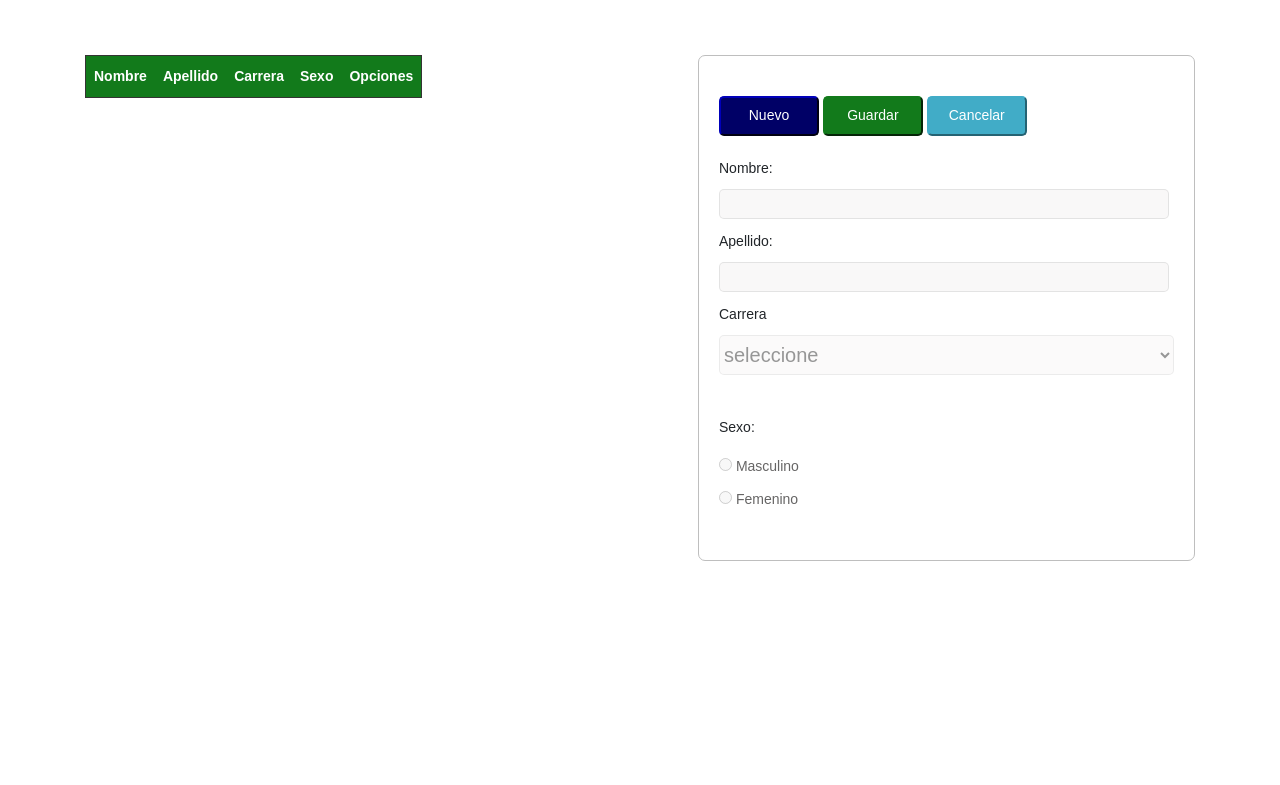
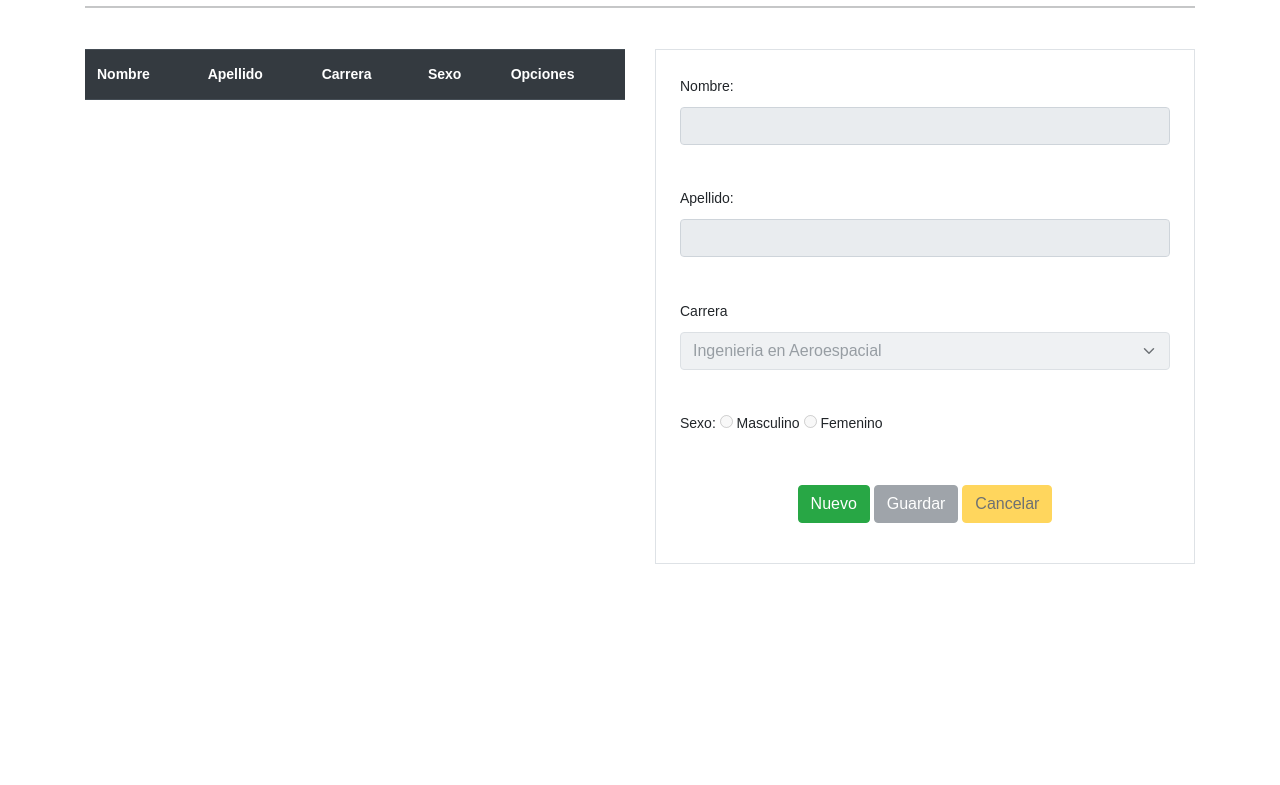
Before and after one commit to osmarruiz/bootstrap-nasa-website, a plain HTML site: page agregar_page.html in a window 1280 px wide. Shown: the part 168-953 px from the top of the page. After the commit the page ends 800 px from the top, so only its background shows below. Drawn offline with Linux system fonts and the light colour scheme.

Commit message:
refactor: formulario

```diff
--- a/agregar_page.html
+++ b/agregar_page.html
@@ -1,110 +1,111 @@
 <!DOCTYPE html>
 <html lang="en">
+
 <head>
-    <meta charset="UTF-8">
-    <meta http-equiv="X-UA-Compatible" content="IE=edge">
-    <meta name="viewport" content="width=device-width, initial-scale=1.0">
-    <link rel="stylesheet" href="css/bootstrap.min.css" crossorigin="anonymous">
-    <link rel="stylesheet" href="css/style.css">
-    <link rel="stylesheet" href="css/styles.css">
+  <meta charset="UTF-8" />
+  <meta http-equiv="X-UA-Compatible" content="IE=edge" />
+  <meta name="viewport" content="width=device-width, initial-scale=1.0" />
+  <link rel="stylesheet" href="css/bootstrap.min.css" crossorigin="anonymous" />
+  <link rel="stylesheet" href="css/style.css" />
+  <link rel="stylesheet" href="css/styles.css" />
   <title>Agregar</title>
+</head>
 
-</head>
 <body>
-
   <!-- NAVBAR-->
   <nav class="navbar navbar-expand-sm navbar-dark bg-dark" id="navbar">
     <div class="container-fluid">
       <a class="navbar-brand" href="index.html">
-            <img src="img/unnamed.png" alt="" width="70"  >
+        <img src="img/unnamed.png" alt="" width="70" />
       </a>
 
-        <button class="navbar-toggler" type="button" data-toggle="collapse" data-target="#navbarSupportedContent" aria-controls="navbarSupportedContent" aria-expanded="false" aria-label="Toggle navigation">
+      <button class="navbar-toggler" type="button" data-toggle="collapse" data-target="#navbarSupportedContent"
+        aria-controls="navbarSupportedContent" aria-expanded="false" aria-label="Toggle navigation">
         <span class="navbar-toggler-icon"></span>
       </button>
 
       <div class="collapse navbar-collapse" id="navbarSupportedContent">
         <ul class="navbar-nav ml-auto">
-                <li class="nav-item"><a class="nav-link active" aria-current="page" href="index.html">Inicio</a></li>
-                <li class="nav-item"><a class="nav-link" href="agregar_page.html">Agregar</a></li>
-                <li class="nav-item"><a class="nav-link" href="#">Ayuda</a></li>
+          <li class="nav-item">
+            <a class="nav-link" aria-current="page" href="index.html">Inicio</a>
+          </li>
+          <li class="nav-item">
+            <a class="nav-link active" href="agregar_page.html">Agregar</a>
+          </li>
+          <li class="nav-item"><a class="nav-link" href="acercade.html">Acerca de</a></li>
         </ul>
       </div>
     </div>
   </nav>
-<h2>Tabla</h2>
   <div class="container">
+    <br>
+    <h2 class="text-center">Registrate aqu&iacute</h2>
+    <hr>
+    <br>
     <!--tabla-->
-
-<div class="right mr-auto" >
-    <table>
-        <tr id="cabecerata">
+    <div class="row">
+      <div class="col">
+        <table class="table table-dark">
+          <tr>
             <th>Nombre</th>
             <th>Apellido</th>
             <th>Carrera</th>
             <th>Sexo</th>
             <th>Opciones</th>
           </tr>
-
         </table>
-      <div class="ml-auto" id="boeliminar" hidden>
-        <button  id="boeliminar" type="button"onclick="eliminar() ">Eliminar</button>
-      </div>
-
       </div>
       <!--formulario-->
-<div class="left ml-auto">
-    <form name="regis" id="formulario">
-
-        <div class="formu" >
-        <div class="buttonup ">
-            <button id="bonuevo" type="button" onclick="nuevo();">Nuevo</button>
-            <button id="boguardar" type="button" onclick="guardar()" disabled>Guardar</button>
-            <button id="bocancelar" type="button" onclick="cancelar()" disabled>Cancelar</button>
+      <div class="col">
+        <form class="border rounded-3 p-4" id="formulario">
+          <div class="mb-3">
+            <label for="name" class="form-label">Nombre:</label>
+            <input type="text" name="name" id="name" class="form-control" disabled required />
           </div>
-
-<div class="formal">
-        <div class="content">
-        <div class="r">
-            <label for="name">Nombre:</label>
-            <input type="text" name="name" id="name" disabled >
+          <br />
+          <div class="mb-3">
+            <label for="lsname" class="form-label">Apellido:</label>
+            <input type="text" name="lsname" id="lsname" class="form-control" disabled required />
           </div>
-        <div class="r">
-            <label for="lsname">Apellido:</label>
-            <input type="text" name="lsname" id="lsname" disabled>
-        </div>
-        <div class="r">
-            <label for="carreer">Carrera</label>
-            <select name="carreer" id="carreer" placeholder="seleccione" disabled>
-                <option selected>seleccione</option>
-                <option value="Sistemas">Sistemas</option>
-                <option value="Telematica">Telem&aacutetica</option>
+          <br>
+          <div class="mb-3">
+            <label for="carreer" class="form-label">Carrera</label>
+            <select name="carreer" id="carreer" class="form-select" disabled>
+              <option value="Ingenieria en Aeroespacial">Ingenieria en Aeroespacial</option>
+              <option value="Ciencias Espaciales">Ciencias Espaciales</option>
+              <option value="Sistemas de navegacion">Sistemas de Navegacion</option>
+              <option value="Informatica Espacial">Informatica Espacial</option>
             </select>
           </div>
-
-        <div class="cont">
-            <label>Sexo: </label>
-
-            <div class="sex">
-<div>
-    <input type="radio" id="masculino" name="sexo" value="M" disabled>
-    <label for="masculino">Masculino</label>
+          <br>
+          <div class="mb-3">
+            <label class="form-label">Sexo: </label>
+            <label for="masculino"><input type="radio" id="masculino" name="sexo" value="M" disabled />
+              Masculino</label>
+            <label for="femenino"><input type="radio" id="femenino" name="sexo" value="F" disabled />
+              Femenino</label>
           </div>
-
-<div>
-    <input type="radio" id="femenino" name="sexo" value="F" disabled>
-    <label for="femenino">Femenino</label>
+          <br>
+          <div class="text-center mb-3">
+            <button id="bonuevo" class="btn btn-success" type="button" onclick="nuevo()">
+              Nuevo
+            </button>
+            <button id="boguardar" class="btn btn-secondary" type="button" onclick="guardar()" disabled>
+              Guardar
+            </button>
+            <button id="bocancelar" class="btn btn-warning" type="button" onclick="cancelar()" disabled>
+              Cancelar
+            </button>
+          </div>
+        </form>
       </div>
     </div>
   </div>
   </div>
-</div>
-</div>
-    </form>
-</div>
 
-</div>
   <script src="js/funel.js"></script>
-<script src="js/bootstrap.min.js" integrity="sha384-oesi62hOLfzrys4LxRF63OJCXdXDipiYWBnvTl9Y9/TRlw5xlKIEHpNyvvDShgf/" crossorigin="anonymous"></script>
+  <script src="js/bootstrap.min.js" integrity="sha384-oesi62hOLfzrys4LxRF63OJCXdXDipiYWBnvTl9Y9/TRlw5xlKIEHpNyvvDShgf/"
+    crossorigin="anonymous"></script>
 </body>
+
 </html>
--- a/css/styles.css
+++ /dev/null
@@ -1,147 +0,0 @@
-
-.container{
-height: 700px;
-margin-top: 50px;
-margin-bottom: 50px;
-display: flex;
-}
-
-h2{
-    margin:20px;
-    text-align: center;
-}
-
-table {
-    margin-top: 20px;
-    border: 1px solid rgb(53, 52, 52);
-    border-radius: 7px;
-    font-family: arial, sans-serif;
-    border-collapse: collapse;
-    max-width: 100%;
-  }
-
-
-  td, th {
-
-    text-align: left;
-    padding: 8px;
-  }
-
-  tr:nth-child(even) {
-    background-color: #dddddd;
-  }
-
-  #cabecerata{
-    background-color: rgb(18, 122, 27);
-    border-color: rgb(18, 122, 27);
-    color: white;
-}
-form {
-    margin-top: 20px;
-    padding-top: 20px;
-    border: 1px solid rgb(190, 190, 190);
-    border-radius: 7px;
-    display: flex;
-    flex-direction: column;
-    max-width: 100%;
-}
-
-.formu{
-    margin:20px;
-}
-.buttonup button{
-    border-radius: 5px;
-    width: 100px;
-    height: 40px;
-    margin-bottom: 10px;
-    color:white;
-}
-.buttond{
-    background-color: rgba(190, 185, 177, 0.384);
-    padding-left: 15px;
-}
-
-.buttond button{
-    border-radius: 5px;
-    margin-top: 10px;
-    margin-left: -5px;
-    width: 40px;
-    height: 30px;
-    margin-bottom: 10px;
-    background-color: rgba(53, 52, 52, 0.973);
-    color: white;
-}
-
-button:hover{
-    cursor: pointer;
-    color: yellow;
-}
-
-.content {
-
-    margin-top: 10px;
-
-
-}
-.r{
-    margin-top: 10px;
-}
-
-.r label{
-    display: block;
-}
-
-.r input{
-    width: 450px;
-    height: 30px;
-    padding-left: 10px;
-    font-size: 20px;
-    background-color: rgba(168, 166, 166, 0.075);
-    border-radius: 5px;
-    border: 0.3px solid rgba(139, 139, 139, 0.199);
-}
-.r select{
-    width: 455px;
-    height: 40px;
-    background-color: rgba(168, 166, 166, 0.075);
-    border-radius: 5px;
-    color: rgb(107, 107, 107);
-    border: 0.3px solid rgba(139, 139, 139, 0.199);
-    font-size: 20px;
-}
-.r option{
-font-size: 20px;
-}
-.r select option{
-    margin:10px;
-}
-.cont{
-    margin-top:40px;
-    margin-bottom:10px;
-}
-.sex {
-margin-top: 5px;
-margin-bottom: 20px;
-color: rgb(102, 101, 101);
-}
-
-#bonuevo{
-background-color: rgb(0, 0, 102);
-border-color: rgb(0, 0, 102);;
-}
-
-#boguardar{
-    background-color: rgb(18, 122, 27);
-    border-color: rgb(18, 122, 27);
-}
-
-#bocancelar{
-    background-color: rgb(65, 172, 199);
-    border-color: rgb(65, 172, 199);;
-}
-.boeliminar{
-    background-color: rgb(206, 22, 22);
-    border-color: rgb(206, 22, 22);
-    color: white;
-    border-radius: 4px;
-}
--- a/js/funel.js
+++ b/js/funel.js
@@ -1,21 +1,21 @@
+var formulario = document.getElementById('formulario');
 
-
-function nuevo(){
+function nuevo() {
 
     formulario.reset();
-   document.getElementById('name').disabled= false;
-   document.getElementById('lsname').disabled= false;
-   document.getElementById('carreer').disabled= false;
-   document.getElementById('masculino').disabled= false;
-   document.getElementById('femenino').disabled= false;
-   document.getElementById('bocancelar').disabled= false;
-   document.getElementById('boguardar').disabled= false;
+    document.getElementById('name').disabled = false;
+    document.getElementById('lsname').disabled = false;
+    document.getElementById('carreer').disabled = false;
+    document.getElementById('masculino').disabled = false;
+    document.getElementById('femenino').disabled = false;
+    document.getElementById('bocancelar').disabled = false;
+    document.getElementById('boguardar').disabled = false;
 
 
 }
 
-function guardar(){
-    t=document.querySelector("table");
+function guardar() {
+    t = document.querySelector("table");
 
     var fila = document.createElement("tr");
     var col1 = document.createElement("td");
@@ -23,11 +23,11 @@ function guardar(){
     var col3 = document.createElement("td");
     var col4 = document.createElement("td");
     var col5 = document.createElement("td");
-    var input= document.createElement("input");
-    input.type="button";
-    input.className="boeliminar";
-    input.value="Eliminar";
-    input.addEventListener("click", (e)=>{
+    var input = document.createElement("input");
+    input.type = "button";
+    input.className = "btn btn-danger";
+    input.value = "Eliminar";
+    input.addEventListener("click", (e) => {
         e.target.parentNode.parentNode.remove();
     })
 
@@ -56,32 +56,19 @@ function guardar(){
 
     t.appendChild(fila);
 
-    formulario.reset();
-    document.getElementById('name').disabled= true;
-    document.getElementById('lsname').disabled= true;
-    document.getElementById('carreer').disabled= true;
-    document.getElementById('masculino').disabled= true;
-    document.getElementById('femenino').disabled= true;
-    document.getElementById('boguardar').disabled= true;
+    cancelar();
 }
 
 
-function cancelar(){
+function cancelar() {
     formulario.reset();
-    document.getElementById('name').disabled= true;
-    document.getElementById('lsname').disabled= true;
-    document.getElementById('carreer').disabled= true;
-    document.getElementById('masculino').disabled= true;
-    document.getElementById('femenino').disabled= true;
-    document.getElementById('bocancelar').disabled= true;
-   document.getElementById('boguardar').disabled= true;
+    document.getElementById('name').disabled = true;
+    document.getElementById('lsname').disabled = true;
+    document.getElementById('carreer').disabled = true;
+    document.getElementById('masculino').disabled = true;
+    document.getElementById('femenino').disabled = true;
+    document.getElementById('bocancelar').disabled = true;
+    document.getElementById('boguardar').disabled = true;
 
 
 }
-
-
-
-function eliminar(){
-
-
-}
```
Also changed, not shown: acercade.html (added, +44 -0 lines), index.html (+26 -12 lines). Lines whose indentation alone changed are shown as unchanged.
